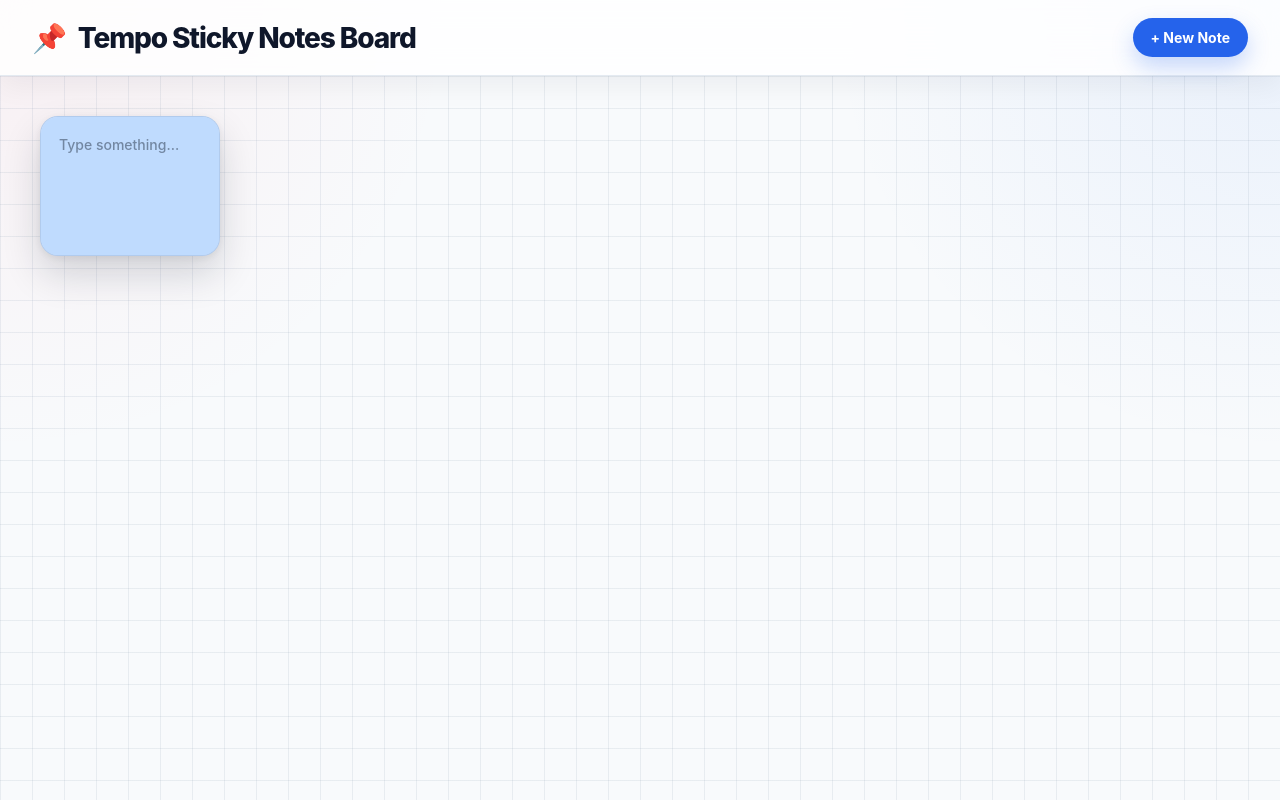
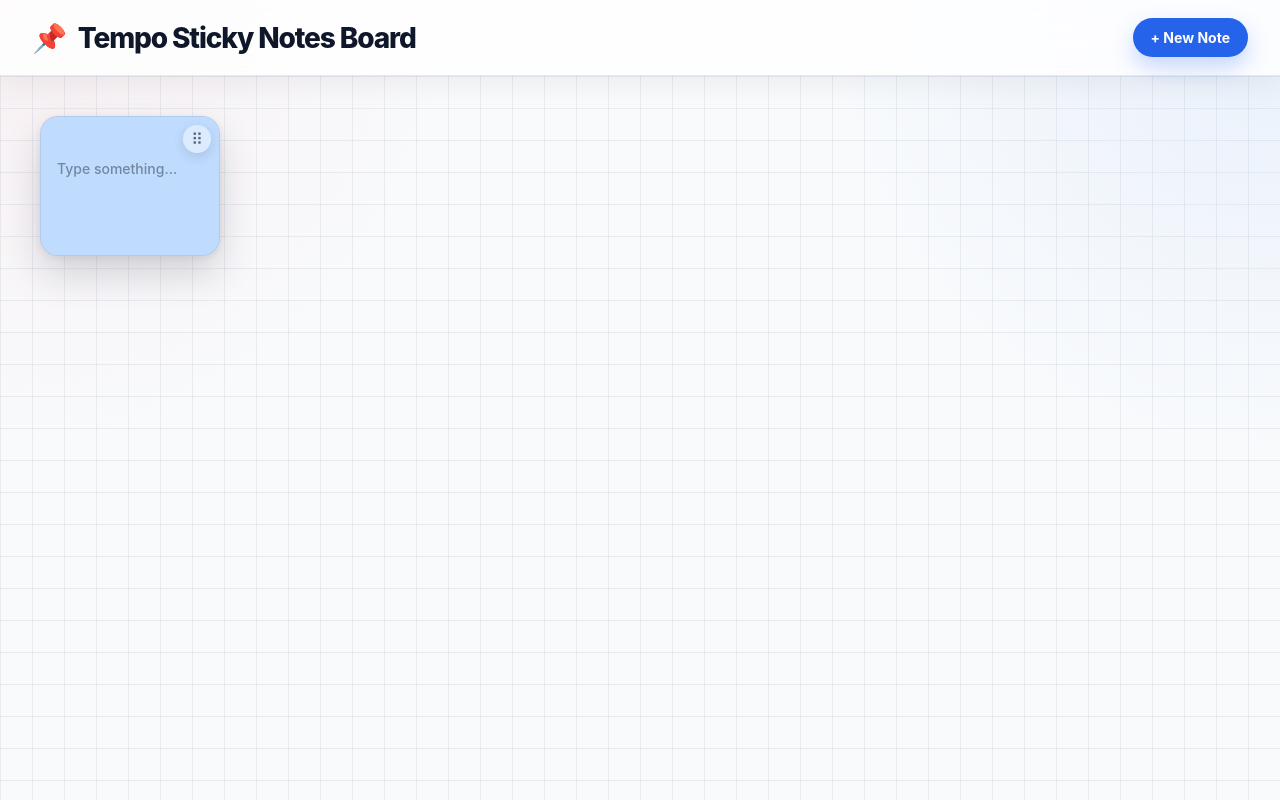
Before and after one commit to RaHuLMeghani24/tempo-sticky-notes, a React (Vite) app: page / in a window 1280 px wide. Both pictures are taken after a click on the button "+ New Note". Built offline with nearby package versions, Linux system fonts and the light colour scheme.

Commit message:
Feature: Allow dragging

```diff
--- a/src/App.tsx
+++ b/src/App.tsx
@@ -10,13 +10,20 @@ export default function App() {
     return boardRef.current?.clientWidth ?? window.innerWidth;
   }, []);
 
-  const { notes, createNote, updateNote } = useNotes({ getBoardWidth });
+  const { notes, createNote, updateNote, bringNoteToFront } = useNotes({
+    getBoardWidth,
+  });
 
   return (
     <div className="app-shell">
       <Toolbar onCreate={createNote} />
 
-      <Board boardRef={boardRef} notes={notes} onUpdateNote={updateNote} />
+      <Board
+        boardRef={boardRef}
+        notes={notes}
+        onUpdateNote={updateNote}
+        onFocusNote={bringNoteToFront}
+      />
     </div>
   );
 }
--- a/src/components/Board.tsx
+++ b/src/components/Board.tsx
@@ -6,9 +6,10 @@ interface BoardProps {
   boardRef: RefObject<HTMLElement | null>;
   notes: Note[];
   onUpdateNote: (noteId: string, update: NoteUpdate) => void;
+  onFocusNote: (noteId: string) => void;
 }
 
-export default function Board({ boardRef, notes, onUpdateNote }: BoardProps) {
+export default function Board({boardRef, notes, onUpdateNote, onFocusNote}: BoardProps) {
   return (
     <main ref={boardRef} className="board">
       <div className="board-canvas">
@@ -23,6 +24,7 @@ export default function Board({ boardRef, notes, onUpdateNote }: BoardProps) {
               key={note.id}
               note={note}
               onUpdateNote={onUpdateNote}
+              onFocusNote={onFocusNote}
             />
           ))
         )}
--- a/src/components/StickyNote.tsx
+++ b/src/components/StickyNote.tsx
@@ -1,22 +1,98 @@
+import { useEffect, useRef, type PointerEvent } from "react";
 import type { Note, NoteUpdate } from "../types/note";
 
 interface StickyNoteProps {
   note: Note;
   onUpdateNote: (noteId: string, update: NoteUpdate) => void;
+  onFocusNote: (noteId: string) => void;
 }
 
-export default function StickyNote({ note, onUpdateNote }: StickyNoteProps) {
+export default function StickyNote({note,onUpdateNote,onFocusNote,}: StickyNoteProps) {
+  const elementRef = useRef<HTMLElement>(null);
+
+  const isDragging = useRef(false);
+  const dragStart = useRef({ x: 0, y: 0 });
+  const currentPosition = useRef({ x: note.x, y: note.y });
+
+  useEffect(() => {
+    currentPosition.current = {
+      x: note.x,
+      y: note.y,
+    };
+  }, [note.x, note.y]);
+
+  const handleDragPointerDown = (event: PointerEvent<HTMLButtonElement>) => {
+    if (event.button !== 0) return;
+
+    event.stopPropagation();
+
+    onFocusNote(note.id);
+    isDragging.current = true;
+
+    dragStart.current = {
+      x: event.clientX - currentPosition.current.x,
+      y: event.clientY - currentPosition.current.y,
+    };
+
+    event.currentTarget.setPointerCapture(event.pointerId);
+  };
+
+  const handleDragPointerMove = (event: PointerEvent<HTMLButtonElement>) => {
+    if (!isDragging.current || !elementRef.current) return;
+
+    const nextX = event.clientX - dragStart.current.x;
+    const nextY = event.clientY - dragStart.current.y;
+
+    currentPosition.current = {
+      x: nextX,
+      y: nextY,
+    };
+
+    elementRef.current.style.transform = `translate3d(${nextX}px, ${nextY}px, 0)`;
+  };
+
+  const handleDragPointerUp = (event: PointerEvent<HTMLButtonElement>) => {
+    if (!isDragging.current) return;
+
+    isDragging.current = false;
+
+    if (event.currentTarget.hasPointerCapture(event.pointerId)) {
+      event.currentTarget.releasePointerCapture(event.pointerId);
+    }
+
+    onUpdateNote(note.id, {
+      x: currentPosition.current.x,
+      y: currentPosition.current.y,
+    });
+  };
+
   return (
         <article
+            ref={elementRef}
             className="dynamic-note"
             style={{
                 width: `${note.width}px`,
                 height: `${note.height}px`,
                 zIndex: note.zIndex,
-        transform: `translate3d(${note.x}px, ${note.y}px, 0px)`,
+                transform: `translate3d(${note.x}px, ${note.y}px, 0)`,
                 backgroundColor: note.color.bg,
+                willChange: "transform",
             }}
+            onPointerDown={() => onFocusNote(note.id)}
             >
+            <button
+                type="button"
+                className="note-drag-handle"
+                title="Drag note"
+                aria-label="Drag note"
+                onPointerDown={handleDragPointerDown}
+                onPointerMove={handleDragPointerMove}
+                onPointerUp={handleDragPointerUp}
+                onPointerCancel={handleDragPointerUp}
+            >
+                ⠿
+            </button>
+
             <textarea
                 className="dynamic-textarea"
                 value={note.text}
@@ -25,7 +101,12 @@ export default function StickyNote({ note, onUpdateNote }: StickyNoteProps) {
                 color: note.color.text,
                 backgroundColor: note.color.bg,
                 }}
-        onChange={(event) => onUpdateNote(note.id, {
+                onPointerDown={(event) => {
+                event.stopPropagation();
+                onFocusNote(note.id);
+                }}
+                onChange={(event) =>
+                    onUpdateNote(note.id, {
                     text: event.target.value,
                 })
                 }
--- a/src/hooks/useNotes.ts
+++ b/src/hooks/useNotes.ts
@@ -43,9 +43,23 @@ export const useNotes = ({ getBoardWidth }: UseNotesOptions) => {
     );
   }, []);
 
+  const bringNoteToFront = useCallback((noteId: string) => {
+    setNotes((previousNotes) => {
+      const highestZ =
+        previousNotes.length === 0
+          ? 1
+          : Math.max(...previousNotes.map((note) => note.zIndex));
+
+      return previousNotes.map((note) =>
+        note.id === noteId ? { ...note, zIndex: highestZ + 1 } : note
+      );
+    });
+  }, []);
+
   return {
     notes,
     createNote,
     updateNote,
+    bringNoteToFront,
   };
 };
--- a/src/index.css
+++ b/src/index.css
@@ -153,6 +153,7 @@ textarea {
     0 2px 8px rgba(15, 23, 42, 0.08);
   border: 1px solid rgba(15, 23, 42, 0.08);
   user-select: none;
+  touch-action: none;
 }
 
 .dynamic-note::before {
@@ -187,6 +188,7 @@ textarea {
   line-height: 1.45;
   font-weight: 500;
   cursor: text;
+  padding: 42px 16px 16px;
 }
 
 .dynamic-textarea::placeholder {
@@ -201,3 +203,34 @@ textarea {
   background: rgba(15, 23, 42, 0.18);
   border-radius: 999px;
 }
+
+.note-drag-handle {
+  position: absolute;
+  top: 8px;
+  right: 8px;
+  z-index: 5;
+  width: 28px;
+  height: 28px;
+  border: 0;
+  border-radius: 999px;
+  display: flex;
+  align-items: center;
+  justify-content: center;
+  cursor: grab;
+  color: rgba(15, 23, 42, 0.65);
+  background: rgba(255, 255, 255, 0.45);
+  backdrop-filter: blur(8px);
+  box-shadow: 0 4px 12px rgba(15, 23, 42, 0.12);
+  transition:
+    background 150ms ease,
+    transform 150ms ease;
+}
+
+.note-drag-handle:hover {
+  background: rgba(255, 255, 255, 0.75);
+  transform: scale(1.06);
+}
+
+.note-drag-handle:active {
+  cursor: grabbing;
+}
```
Lines whose indentation alone changed are shown as unchanged.
